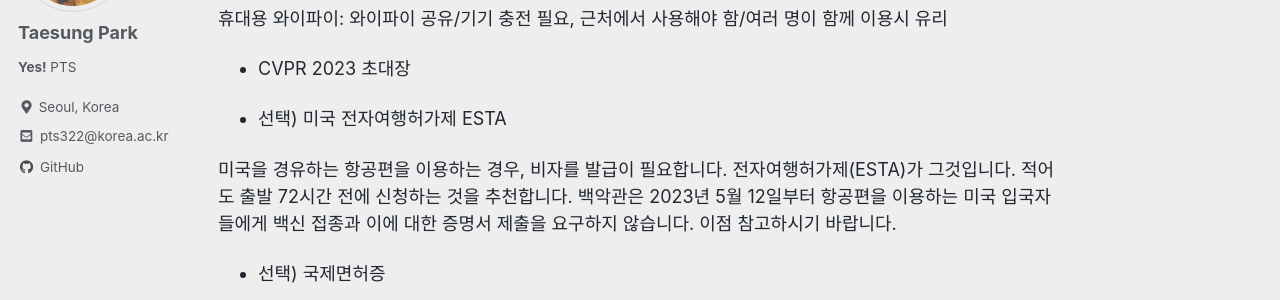
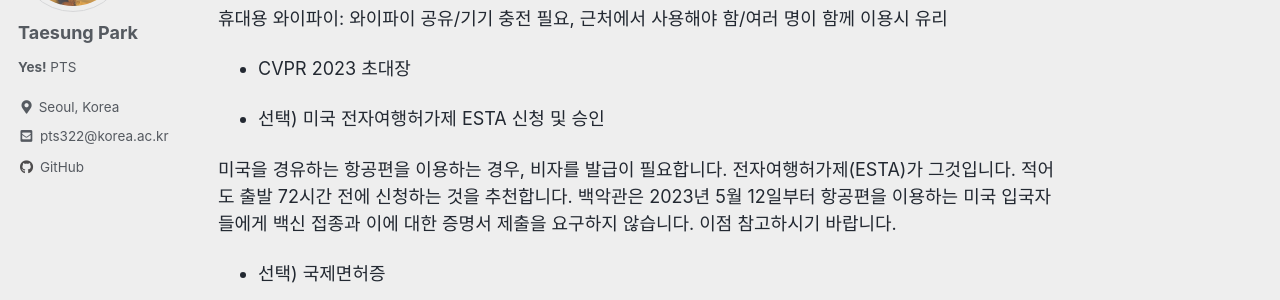
Before and after one commit to kkamankun/kkamankun.github.io, a Jekyll site: the page built from _posts/conference/2023-06-07-CheckList (CVPR 2023).md, in a window 1280 px wide and 900 px high, scrolled down 1454 px. Shown: the part 152-452 px from the top of the window. Built offline with Jekyll 4.4.1, drawn with Linux system fonts in a browser that asks for light colours; cached includes are drawn as plain includes; comment, search, counter and statistics services are not loaded.

Commit message:
Update CheckList (CVPR 2023).md

```diff
--- a/_posts/conference/2023-06-07-CheckList (CVPR 2023).md
+++ b/_posts/conference/2023-06-07-CheckList (CVPR 2023).md
@@ -55,7 +55,7 @@ categories:
 
 - CVPR 2023 초대장
 
-- 선택) 미국 전자여행허가제 ESTA
+- 선택) 미국 전자여행허가제 ESTA 신청 및 승인
 
 미국을 경유하는 항공편을 이용하는 경우, 비자를 발급이 필요합니다. 전자여행허가제(ESTA)가 그것입니다. 적어도 출발 72시간 전에 신청하는 것을 추천합니다. 백악관은 2023년 5월 12일부터 항공편을 이용하는 미국 입국자들에게 백신 접종과 이에 대한 증명서 제출을 요구하지 않습니다. 이점 참고하시기 바랍니다.
 
```
